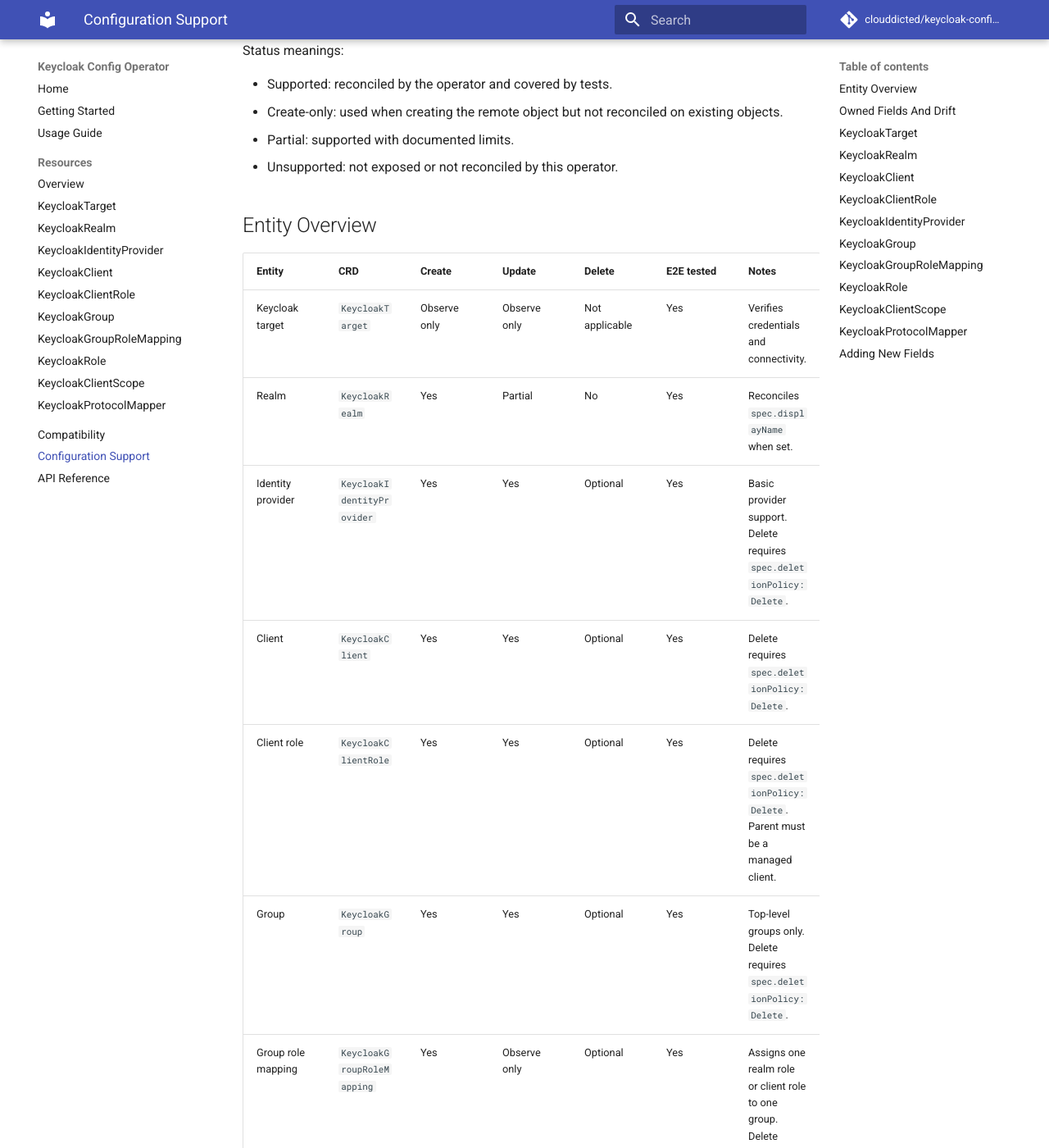
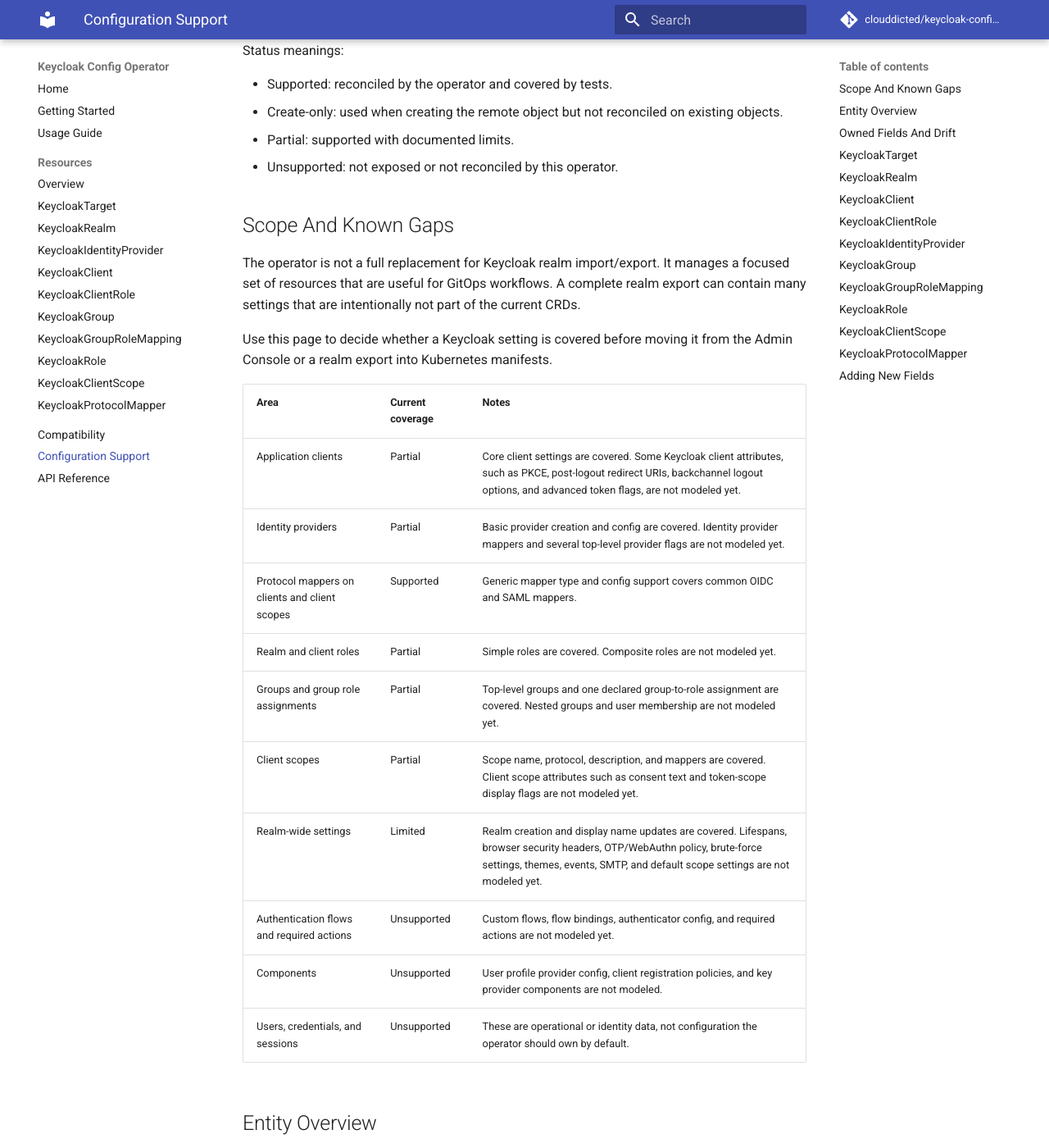
Before and after one commit to clouddicted/keycloak-config-operator, an MkDocs documentation site: the page built from docs/configuration-support.md, in a window 1280 px wide and 1400 px high, scrolled down 198 px. Shown: the whole window at 82% size. Built offline with MkDocs 1.6.1 and Material for MkDocs 9.7.7, drawn with Linux system fonts in a browser that asks for light colours; comment, search, counter and statistics services are not loaded; the version menu is left out.

```diff
--- a/docs/configuration-support.md
+++ b/docs/configuration-support.md
@@ -10,6 +10,29 @@ Status meanings:
 - Create-only: used when creating the remote object but not reconciled on existing objects.
 - Partial: supported with documented limits.
 - Unsupported: not exposed or not reconciled by this operator.
+
+## Scope And Known Gaps
+
+The operator is not a full replacement for Keycloak realm import/export. It
+manages a focused set of resources that are useful for GitOps workflows. A
+complete realm export can contain many settings that are intentionally not part
+of the current CRDs.
+
+Use this page to decide whether a Keycloak setting is covered before moving it
+from the Admin Console or a realm export into Kubernetes manifests.
+
+| Area | Current coverage | Notes |
+| --- | --- | --- |
+| Application clients | Partial | Core client settings are covered. Some Keycloak client attributes, such as PKCE, post-logout redirect URIs, backchannel logout options, and advanced token flags, are not modeled yet. |
+| Identity providers | Partial | Basic provider creation and config are covered. Identity provider mappers and several top-level provider flags are not modeled yet. |
+| Protocol mappers on clients and client scopes | Supported | Generic mapper type and config support covers common OIDC and SAML mappers. |
+| Realm and client roles | Partial | Simple roles are covered. Composite roles are not modeled yet. |
+| Groups and group role assignments | Partial | Top-level groups and one declared group-to-role assignment are covered. Nested groups and user membership are not modeled yet. |
+| Client scopes | Partial | Scope name, protocol, description, and mappers are covered. Client scope attributes such as consent text and token-scope display flags are not modeled yet. |
+| Realm-wide settings | Limited | Realm creation and display name updates are covered. Lifespans, browser security headers, OTP/WebAuthn policy, brute-force settings, themes, events, SMTP, and default scope settings are not modeled yet. |
+| Authentication flows and required actions | Unsupported | Custom flows, flow bindings, authenticator config, and required actions are not modeled yet. |
+| Components | Unsupported | User profile provider config, client registration policies, and key provider components are not modeled. |
+| Users, credentials, and sessions | Unsupported | These are operational or identity data, not configuration the operator should own by default. |
 
 ## Entity Overview
 
--- a/pyproject.toml
+++ b/pyproject.toml
@@ -4,7 +4,7 @@ build-backend = "hatchling.build"
 
 [project]
 name = "clouddicted-keycloak-config-operator"
-version = "0.3.0"
+version = "0.4.0"
 description = "Kopf-based Kubernetes operator for managing Keycloak configuration."
 readme = "README.md"
 license = { file = "LICENSE" }
```
Also changed, not shown: CHANGELOG.md (+16 -0 lines), README.md (+3 -3 lines), docs/getting-started.md (+1 -1 lines), docs/index.md (+1 -1 lines), docs/usage.md (+2 -2 lines), 5 other files.
